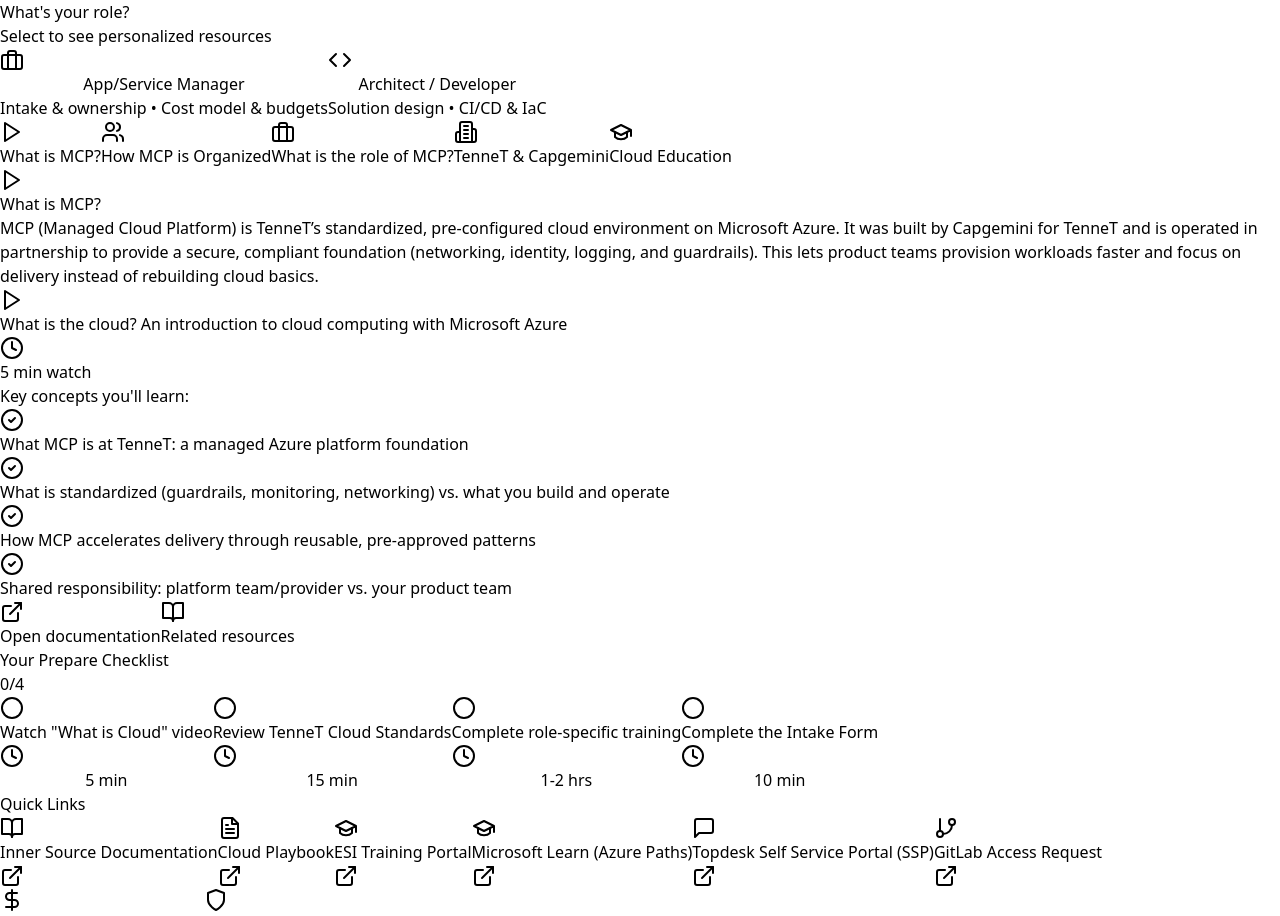
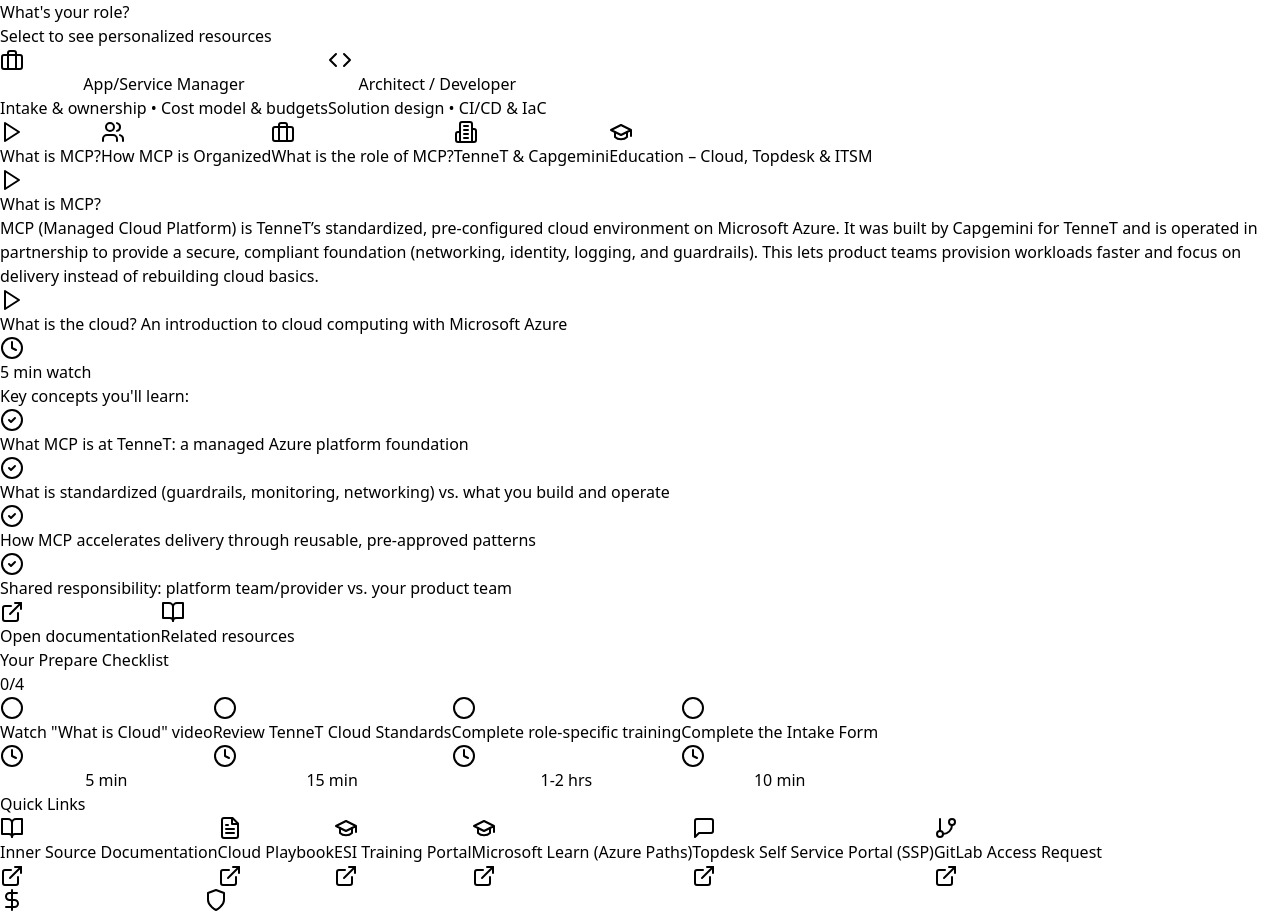
Before and after one commit to ortiq01/cloud-playbook, a React (Vite) app: page / in a window 1280 px wide. Shown: the part 1064-1980 px from the top of the page. Built offline with nearby package versions, Linux system fonts and the light colour scheme.

Commit message:
Rename Cloud Education section

```diff
--- a/src/appConfig.js
+++ b/src/appConfig.js
@@ -196,7 +196,7 @@
         },
         {
           id: 'education',
-          title: 'Cloud Education',
+          title: 'Education – Cloud, Topdesk & ITSM',
           icon: GraduationCap,
           content: {
             description:
```
